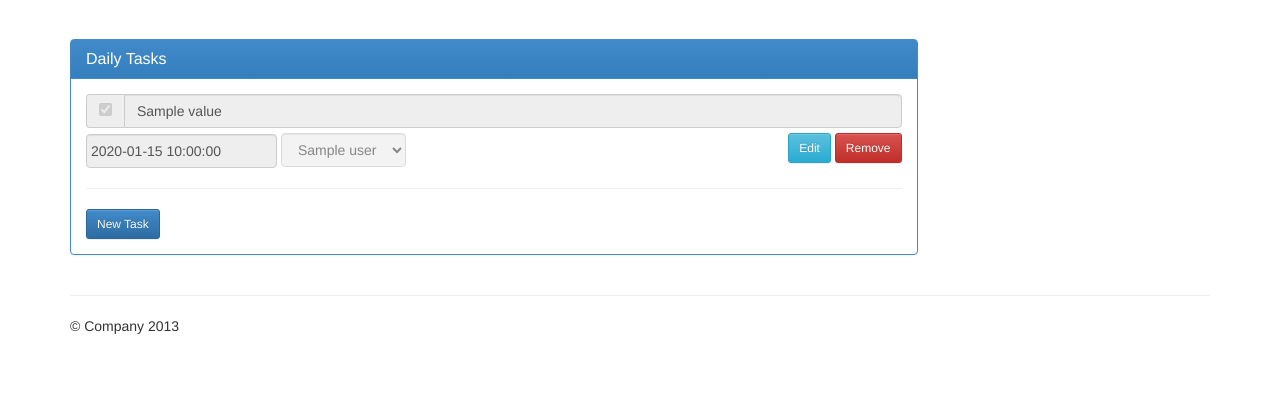
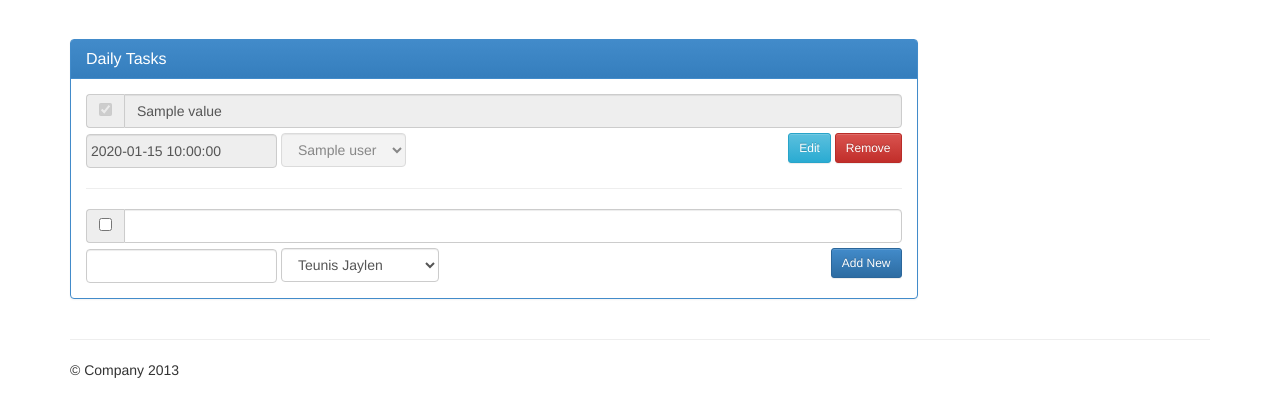
Before and after one commit to fatihzkaratana/basic-todo, a Flask app: template templates/index.html in a window 1280 px wide. Shown: the part 51-468 px from the top of the page. Run offline with Flask 2, Linux system fonts and the light colour scheme; the template is opened without the code that fills it: most values are stand-ins (such as "Sample title", 1, 10 or a date in 2020); parts of the project's set-up code (start-up, migrations or seed data) failed here and were passed over; some libraries are stand-ins or nearby versions.

Commit message:
Adding new todo bug has been fixed.

```diff
--- a/app.py
+++ b/app.py
@@ -47,11 +47,23 @@ def add():
     """
     Insert To-Do into the database
     """
-    controller = Controller()
-    post_data = request.form
-    response = controller.add_task(post_data)
-
-    return flask.jsonify(response)
+    try:
+        controller = Controller()
+        status = request.form["status"] if "status" in request.form else None
+        due_date = request.form["duedate"] if "duedate" in request.form else None
+        value = request.form["value"] if "value" in request.form else None
+        assignee = request.form["assignee"] if "assignee" in request.form else None
+        response = controller.add_task(status=status,
+                                       due_date=due_date,
+                                       value=value,
+                                       assignee=assignee)
+    except BaseException as exception:
+        utilities.log(
+            utilities.logging.CRITICAL, "Error occurred while removing data on remove route. Exception: " +
+            exception.message
+        )
+    finally:
+        return flask.jsonify(response)
 
 
 @app.route('/edit', methods=["POST", "GET"])
--- a/controller/__init__.py
+++ b/controller/__init__.py
@@ -28,6 +28,7 @@ THE SOFTWARE.
 @version 1.0.0
 """
 import json
+import uuid
 from model.Task import Task
 from helper.Resources import Resources, utilities
 import random
--- a/db/tasks.json
+++ b/db/tasks.json
@@ -1 +1 @@
-{"tasks": [{"status": null, "due_date": "11/27/2013", "__id": "99b746b9-d451-49c9-9b27-4e8eb7e2479f", "value": "This is my first task to be inserted. Reopened again.", "assignee": "Fatih Karatana"}, {"status": "Open", "due_date": "2013-11-26 12:00", "__id": "45c5629a-0eca-47c8-b456-c87b8c44bc07", "value": "This is my first task to be inserted.", "assignee": "Fatih Karatana"}]}
+{"tasks": [{"status": "Open", "due_date": "2013-11-26 12:00", "__id": "45c5629a-0eca-47c8-b456-c87b8c44bc07", "value": "This is my first task to be inserted.", "assignee": "Fatih Karatana"}, {"status": "Open", "due_date": "11/14/2013", "__id": "3e5bf411-f6e2-41cf-afbd-4fd78bd9d715", "value": "This task has been created after bug fix.", "assignee": "Edvard Jancsi"}, {"status": "Open", "due_date": "11/28/2013", "__id": "e69133d8-5fc4-4b4b-a90c-5a6c6d8f2185", "value": "Have a well breakfast after a tired night!", "assignee": "Fatih Karatana"}, {"status": "Open", "due_date": "11/30/2013", "__id": "bd4cc91f-cdf7-4c77-ad5e-22a8df7e5ff7", "value": "There are too many things to do today!", "assignee": "Edvard Jancsi"}, {"status": "Open", "due_date": "11/30/2013", "__id": "b79cc0ba-c4fa-4725-aaa1-6cd904698bf7", "value": "Go to the cinema", "assignee": "Samuel Engelbert"}]}
--- a/static/js/app.js
+++ b/static/js/app.js
@@ -23,7 +23,7 @@
  * Created by fatih on 26/11/13.
  */
 
-(function($){
+(function ($) {
     /**
      * Create a Datepicker
      */
@@ -33,10 +33,10 @@
     /**
      * Bind status change event to the checkboxes
      */
-    $('input[type="checkbox"]').change(function(){
-        if ( $(this).val() == "Closed" && !$(this).checked) {
+    $('input[type="checkbox"]').change(function () {
+        if ($(this).val() == "Closed" && !$(this).checked) {
             $(this).val("Open");
-        }else{
+        } else {
             $(this).val("Closed");
         }
     })
@@ -44,30 +44,30 @@
     /**
      * Bind remove event to the remove button
      */
-    $('button.remove').click(function(){
+    $('button.remove').click(function () {
         id = $(this).data("id");
-        $.post("/remove",{id: id}, function(data){
-            switch (data.code){
+        $.post("/remove", {id: id}, function (data) {
+            switch (data.code) {
                 case 200:
-                    html = '<div class="alert alert-success"><b>Status '+ data.code + '</b><br>' + data.message + '</div>';
+                    html = '<div class="alert alert-success"><b>Status ' + data.code + '</b><br>' + data.message + '</div>';
                     target.prepend(html).show("slow");
-                    setTimeout(function(){
+                    setTimeout(function () {
                         target.find(".alert").hide("slow").remove();
                         $("#" + id + ".row").hide("slow").remove();
-                        $("#" + id + ".row hr").hide("slow").remove();
+                        $("#" + id + ".row").next("hr").hide("slow").remove();
                     }, 4000);
                     break;
                 case 500:
-                    html = '<div class="alert alert-warning"><b>Status '+ data.code + '</b><br>' + data.message + '</div>';
+                    html = '<div class="alert alert-warning"><b>Status ' + data.code + '</b><br>' + data.message + '</div>';
                     target.prepend(html).show("slow");
-                    setTimeout(function(){
+                    setTimeout(function () {
                         target.find(".alert").hide("slow").remove();
                     }, 4000);
                     break;
                 default:
-                    html = '<div class="alert alert-warning"><b>Status '+ data.code + '</b><br>' + data.message + '</div>';
+                    html = '<div class="alert alert-warning"><b>Status ' + data.code + '</b><br>' + data.message + '</div>';
                     target.prepend(html).show("slow");
-                    setTimeout(function(){
+                    setTimeout(function () {
                         target.find(".alert").hide("slow").remove();
                     }, 4000);
                     break;
@@ -78,13 +78,13 @@
     /**
      * Bind edit event to the remove button
      */
-    $('button.edit').click(function(){
+    $('button.edit').click(function () {
         id = $(this).data("id");
         $(this).html("Save");
-        $(this).removeClass("edit").addClass("save").on("click", function(){
+        $(this).removeClass("edit").addClass("save").on("click", function () {
             $.editTask(id);
         });
-        $(this).parent().parent().find("input, select").each(function(){
+        $(this).parent().parent().find("input, select").each(function () {
             $(this).removeAttr("disabled");
         });
     });
@@ -92,40 +92,39 @@
     /**
      * Edit task method has been implemented right here
      */
-    $.editTask = function(id){
+    $.editTask = function (id) {
         var post_data = {};
-        $("button.save").parent().parent().find("input, select").each(function(e){
+        $("button.save").parent().parent().find("input, select").each(function (e) {
             key = $(this).data("id").replace("-" + id, "");
-            console.log(key);
             post_data[key] = $(this).val();
         });
         post_data["id"] = id;
         post_data["status"] = "Closed" ? $("#status-" + id).val() : "Open";
 
-        $.post("/edit",post_data, function(data){
-            switch (data.code){
+        $.post("/edit", post_data, function (data) {
+            switch (data.code) {
                 case 200:
-                    html = '<div class="alert alert-success"><b>Status '+ data.code + '</b><br>' + data.message + '</div>';
+                    html = '<div class="alert alert-success"><b>Status ' + data.code + '</b><br>' + data.message + '</div>';
                     target.prepend(html).show("slow");
                     $("#button-" + id).removeClass("save").addClass("edit").html("Edit").unbind("click");
-                    $("#button-" + id).parent().parent().find("input, select").each(function(e){
-                        $(this).attr("disabled","disabled");
+                    $("#button-" + id).parent().parent().find("input, select").each(function (e) {
+                        $(this).attr("disabled", "disabled");
                     });
-                    setTimeout(function(){
+                    setTimeout(function () {
                         target.find(".alert").hide("slow").remove();
                     }, 4000);
                     break;
                 case 500:
-                    html = '<div class="alert alert-warning"><b>Status '+ data.code + '</b><br>' + data.message + '</div>';
+                    html = '<div class="alert alert-warning"><b>Status ' + data.code + '</b><br>' + data.message + '</div>';
                     target.prepend(html).show("slow");
-                    setTimeout(function(){
+                    setTimeout(function () {
                         target.find(".alert").hide("slow").remove();
                     }, 4000);
                     break;
                 default:
-                    html = '<div class="alert alert-warning"><b>Status '+ data.code + '</b><br>' + data.message + '</div>';
+                    html = '<div class="alert alert-warning"><b>Status ' + data.code + '</b><br>' + data.message + '</div>';
                     target.prepend(html).show("slow");
-                    setTimeout(function(){
+                    setTimeout(function () {
                         target.find(".alert").hide("slow").remove();
                     }, 4000);
                     break;
@@ -136,77 +135,44 @@
     /**
      * Bind add task event to the remove button
      */
-    $('button.add').click(function(){
+    $('button.add').click(function () {
         id = $(this).data("id");
 
         /**
-         * In that case I can use a Javascript templating engine such Mustache,
+         * In that case I can use a Javascript template engine such Mustache,
          * but recently ı do not need more dependency, all I have is enough.
          * @type {string}
          */
-        var html = '<div class="row new">' +
-                          '<div class="col-md-12">' +
-                            '<div class="input-group">' +
-                              '<span class="input-group-addon">' +
-                                  '<input type="checkbox" name="status" value="Open">' +
-                              '</span>' +
-                              '<input type="text"  value="" name="value"  class="form-control">' +
-                            '</div><!-- /input-group -->' +
-                          '<div style="margin-top: 5px;" class="clearfix"></div>' +
-                          '<div class="form-group">' +
-                                '<input type="text" value="" class="form-control datepicker" name="due_date">' +
-                          '</div>' +
-                          '<div class="form-group">' +
-                                '<select class="form-control" name="assignee">' +
-                                            '<option value="Teunis Jaylen">Teunis Jaylen</option>' +
-                                            '<option value="Samuel Engelbert">Samuel Engelbert</option>' +
-                                            '<option value="Edvard Jancsi">Edvard Jancsi</option>' +
-                                            '<option value="Fatih Karatana">Fatih Karatana</option>' +
-                                '</select>' +
-                            '</div>' +
-                          '<div class="pull-right">' +
-                              '<button class="save btn btn-sm btn-info" id="save" type="button">Save</button>' +
-                              '<button class="cancel btn btn-sm btn-danger" type="button">Cancel</button>' +
-                          '</div>' +
-                          '</div><!-- /.col-lg-6 -->' +
-                        '</div>' +
-            '<hr class="clearfix" />';
-        $(this).before(html);
-        $('.datepicker').datepicker();
-        $(".new").find("button#save").bind("click", function(){
         var post_data = {};
-            $(this).parent().parent().find("input, select").each(function(e){
+        $(this).parent().parent().find("input, select").each(function (e) {
             key = $(this).attr("name");
-                console.log(key);
             post_data[key] = $(this).val();
         });
-            post_data["status"] = "Closed" ? $("#status-" + id).val() : "Open";
-
-            $.post("/add",post_data, function(data){
-                switch (data.code){
+        post_data["status"] = "Closed" ? $("input[name='status']").val() : "Open";
+        $.post("/add", post_data, function (data) {
+            switch (data.code) {
                 case 200:
-                        html = '<div class="alert alert-success"><b>Status '+ data.code + '</b><br>' + data.message + '</div>';
+                    html = '<div class="alert alert-success"><b>Status ' + data.code + '</b><br>' + data.message + '</div>';
                     target.prepend(html).show("slow");
-                        setTimeout(function(){
-                            window.location = "localhost:8000";
-                        }, 4000);
+                    setTimeout(function () {
+                        window.location = "/";
+                    }, 2000);
                     break;
                 case 500:
-                        html = '<div class="alert alert-warning"><b>Status '+ data.code + '</b><br>' + data.message + '</div>';
+                    html = '<div class="alert alert-warning"><b>Status ' + data.code + '</b><br>' + data.message + '</div>';
                     target.prepend(html).show("slow");
-                        setTimeout(function(){
+                    setTimeout(function () {
                         target.find(".alert").hide("slow").remove();
                     }, 4000);
                     break;
                 default:
-                        html = '<div class="alert alert-warning"><b>Status '+ data.code + '</b><br>' + data.message + '</div>';
+                    html = '<div class="alert alert-warning"><b>Status ' + data.code + '</b><br>' + data.message + '</div>';
                     target.prepend(html).show("slow");
-                        setTimeout(function(){
+                    setTimeout(function () {
                         target.find(".alert").hide("slow").remove();
                     }, 4000);
                     break;
             }
         });
     });
-    });
 })(jQuery)
--- a/templates/index.html
+++ b/templates/index.html
@@ -72,27 +72,48 @@
                               <button type="button" data-id="{{ task["__id"] }}" id="button-{{ task["__id"] }}" class="edit btn btn-sm btn-info">Edit</button>
                               <button type="button" data-id="{{ task["__id"] }}" id="button-{{ task["__id"] }}" class="remove btn btn-sm btn-danger">Remove</button>
                           </div>
-                          </div><!-- /.col-lg-6 -->
-                        </div><!-- /.row -->
+                          </div>
+                        </div>
                       <hr class="clearfix" />
                     {% endfor %}
-                  <button type="button" class="add btn btn-sm btn-primary">New Task</button>
+                  <div class="row new">
+                      <div class="col-md-12">
+                          <div class="input-group">
+                              <span class="input-group-addon">
+                                  <input type="checkbox" name="status" value="Open">
+                              </span>
+                              <input type="text" value="" name="value" class="form-control">
+                          </div>
+                          <!-- /input-group -->
+                          <div style="margin-top: 5px;" class="clearfix"></div>
+                          <div class="form-group">
+                              <input type="text" value="" class="form-control datepicker" name="duedate">
+                          </div>
+                          <div class="form-group">
+                              <select class="form-control" name="assignee">
+                                  <option value="Teunis Jaylen">Teunis Jaylen</option>
+                                  <option value="Samuel Engelbert">Samuel Engelbert</option>
+                                  <option value="Edvard Jancsi">Edvard Jancsi</option>
+                                  <option value="Fatih Karatana">Fatih Karatana</option>
+                              </select>
+                          </div>
+                          <div class="pull-right">
+                            <button type="button" class="add btn btn-sm btn-primary">Add New</button>
+                          </div>
+                      </div>
+                  </div>
                   </form>
                 </div>
               </div>
-            </div><!--/span-->
-          </div><!--/row-->
+            </div>
+          </div>
 
           <hr>
 
           <footer>
             <p>© Company 2013</p>
           </footer>
-        </div><!--/.container-->
-
-        <!-- Bootstrap core JavaScript
-        ================================================== -->
-        <!-- Placed at the end of the document so the pages load faster -->
+        </div>
         <script src="../static/js/lib/jquery-1.10.2.min.js" type="text/javascript"></script>
         <script src="../static/js/lib/boostrap/bootstrap.min.js" type="text/javascript"></script>
         <script src="../static/js/plugins/bootstrap-datepicker.js" type="text/javascript"></script>
```
Also changed, not shown: 1 other file. Lines whose indentation alone changed are shown as unchanged.
